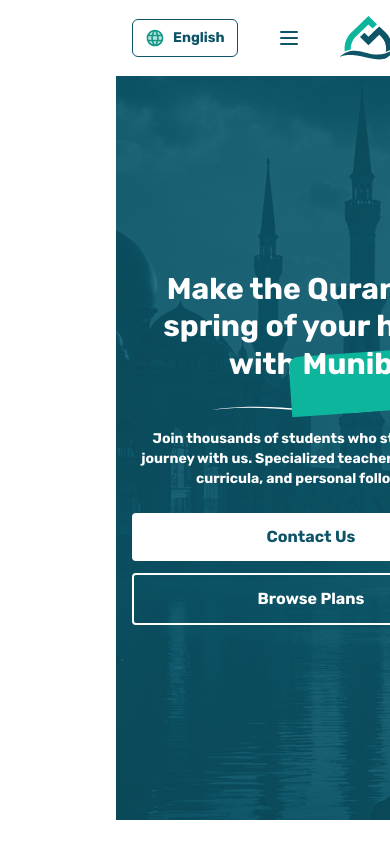
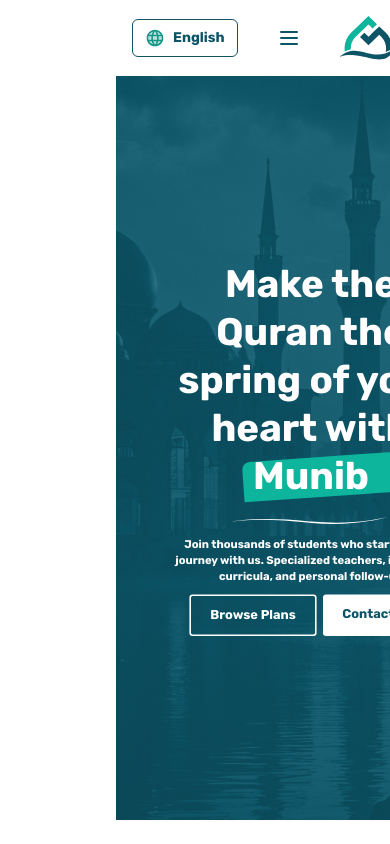
Before and after one commit to neuodev/munib, a Next.js app: page /en in a window 390 px wide. Built offline with nearby package versions, Linux system fonts and the light colour scheme.

Commit message:
Hero Responsive

```diff
--- a/app/[locale]/components/Hero.tsx
+++ b/app/[locale]/components/Hero.tsx
@@ -7,15 +7,17 @@
 
     return (
         <section className="hero__section bg-main">
-            <div className="min-h-[calc(100vh-100px)] w-full bg-main flex justify-center items-center flex-col px-4 py-8">
-                <h1 className="font-bold text-white text-center text-3xl md:text-4xl lg:text-5xl max-w-110 leading-tight md:leading-relaxed">
+            <div className="container__hero min-h-[calc(100vh-100px)] w-full bg-main flex justify-center items-center flex-col px-4 py-8">
+                <div className="flex flex-col justify-center items-center scale-80 md:scale-100 lg:scale-120">
+                <h1 className="font-bold text-white text-center text-5xl  max-w-110 leading-tight md:leading-relaxed">
                     {t('title')} <span className="hero__highlight">{t('highlight')}</span>
                 </h1>
                 <Image src="/assets/Line-Hero.svg" alt="Title line" height={200} width={200} className="mt-5 md:w-[320px]" />
-                <p className="text-white font-bold max-w-[400px] md:max-w-[400px] text-center text-sm md:text-base mt-4">{t('description')}</p>
-                <div className="btns flex flex-col md:flex-row gap-3 md:gap-4 mt-6 w-full md:w-auto">
+                <p className="text-white font-bold max-w-[400px] text-center text-sm md:text-base mt-4">{t('description')}</p>
+                <div className="btns flex gap-2 mt-3 ">
                     <Link href="#" className="bg-white hover:bg-third transition-all px-6 py-3 text-main font-bold rounded text-center">{t('contactBtn')}</Link>
                     <Link href="#" className="border-2 border-white text-white hover:bg-white hover:text-main transition-all px-6 py-3 font-bold rounded text-center">{t('plansBtn')}</Link>
+                </div>
                 </div>
             </div>
         </section>
--- a/app/globals.css
+++ b/app/globals.css
@@ -13,7 +13,7 @@
   font-family: "Rubik", sans-serif;
 }
 
-.hero__section div{
+.hero__section > .container__hero{
   background: url("/assets/Hero.jpg");
   background-size: cover;
   background-position: center;
@@ -24,19 +24,19 @@
 
 .hero__highlight{
   position: relative;
-  width: 200px;
+  width: fit-content;
   z-index: 1;
 }
 .hero__highlight::after{
     content: "";
+    position: absolute;
     z-index: -1;
     background-color: #0db59d;
     border-radius: 10px 17px 10px 0;
-    width: 180px;
+    width: fit-content;
     height: 50px;
-    padding: 30px 40px;
+    padding: 20px 100px;
     display: flex;
-    position: absolute;
     top: 5px;
     left: -12px;
     transform: translate(-50%, -50%);
```
